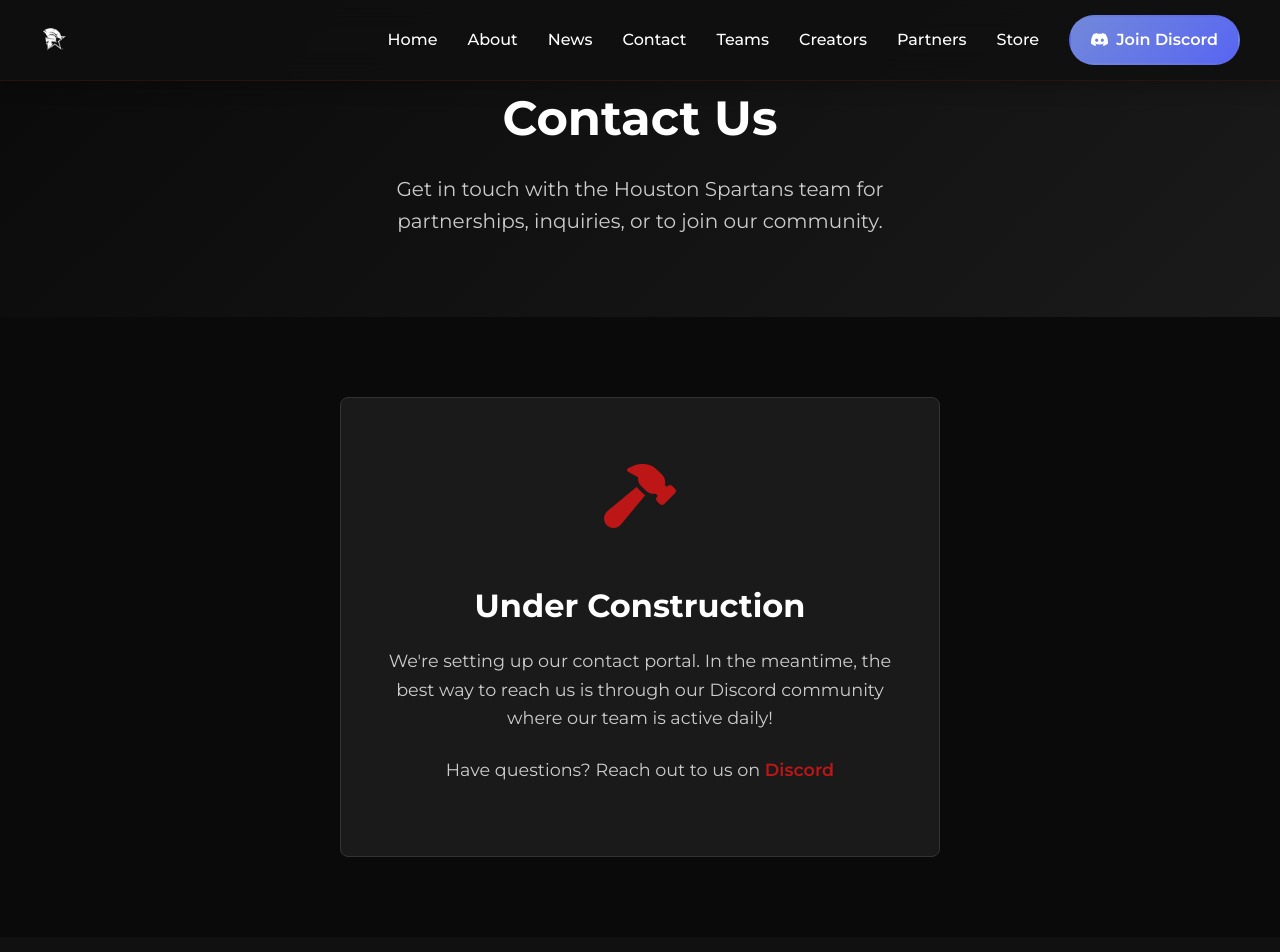
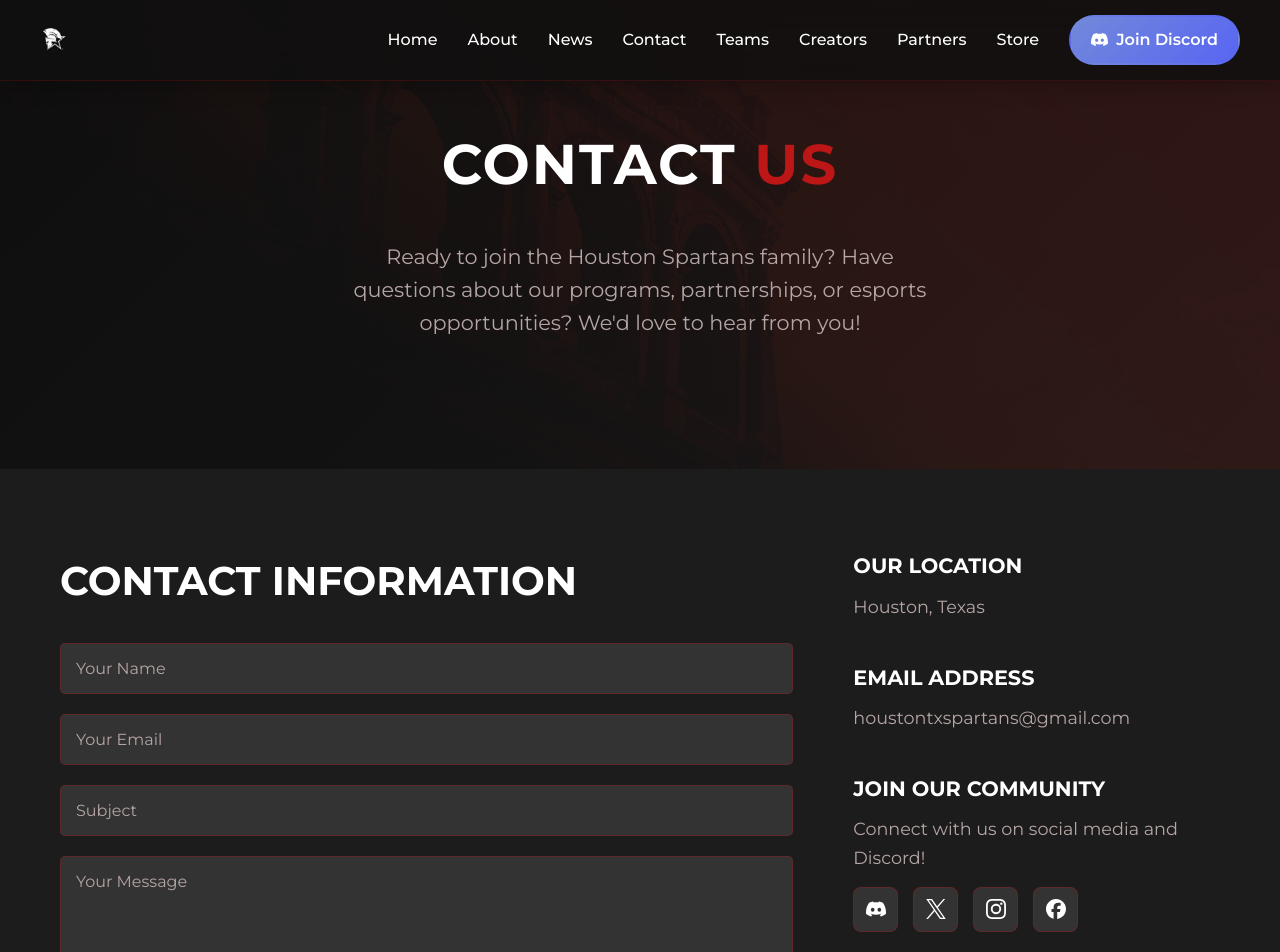
Before and after one commit to adamsmithdev/houston-spartans, a Next.js app: page /contact in a window 1280 px wide. Shown: the top 952 px of the page. Built offline with nearby package versions, Linux system fonts and the light colour scheme.

Commit message:
Adding content to contact page

```diff
--- a/src/app/contact/page.tsx
+++ b/src/app/contact/page.tsx
@@ -1,11 +1,11 @@
-import PlaceholderPage from '@/components/PlaceholderPage';
+import ContactHero from '@/components/ContactHero';
+import Contact from '@/components/Contact';
 
 export default function ContactPage() {
 	return (
-		<PlaceholderPage
-			title="Contact Us"
-			description="Get in touch with the Houston Spartans team for partnerships, inquiries, or to join our community."
-			comingSoonText="We're setting up our contact portal. In the meantime, the best way to reach us is through our Discord community where our team is active daily!"
-		/>
+		<main>
+			<ContactHero />
+			<Contact />
+		</main>
 	);
 }
--- a/src/components/Contact.module.css
+++ b/src/components/Contact.module.css
@@ -76,36 +76,6 @@
 	color: #b5a5a5;
 }
 
-.submitBtn {
-	width: 100%;
-	padding: 15px 30px;
-	background: linear-gradient(45deg, var(--primary-red), #ff6666);
-	color: white;
-	border: none;
-	border-radius: 5px;
-	font-size: 1.1rem;
-	font-weight: 600;
-	cursor: pointer;
-	transition: all 0.3s ease;
-	text-transform: uppercase;
-	letter-spacing: 1px;
-	margin-top: 20px;
-	z-index: 5;
-	position: relative;
-	pointer-events: auto;
-}
-
-.submitBtn:hover {
-	transform: translateY(-3px);
-	box-shadow: 0 15px 40px rgba(188, 22, 22, 0.4);
-}
-
-.contactText {
-	color: #ffffff;
-	margin-top: 20px;
-	font-size: 1.1rem;
-}
-
 .contactInfo {
 	display: flex;
 	flex-direction: column;
@@ -121,6 +91,38 @@
 .infoItem p {
 	color: #b5a5a5;
 	font-size: 1.1rem;
+}
+
+.socialLinks {
+	display: flex;
+	gap: 15px;
+	margin-top: 15px;
+}
+
+.socialLinks a {
+	display: flex;
+	align-items: center;
+	justify-content: center;
+	width: 45px;
+	height: 45px;
+	color: white;
+	transition: all 0.3s ease;
+	text-decoration: none;
+	border-radius: 8px;
+	background: rgba(255, 255, 255, 0.1);
+	border: 1px solid rgba(188, 22, 22, 0.3);
+}
+
+.socialLinks a:hover {
+	color: #bc1616;
+	transform: translateY(-3px);
+	background: rgba(188, 22, 22, 0.1);
+	border-color: #bc1616;
+}
+
+.socialLinks svg {
+	width: 20px;
+	height: 20px;
 }
 
 .missionStatement {
@@ -150,3 +152,44 @@
 		padding: 60px 0;
 	}
 }
+
+/* Notification Styles */
+.notification {
+	position: fixed;
+	top: 20px;
+	right: 20px;
+	padding: 15px 20px;
+	border-radius: 8px;
+	color: white;
+	font-weight: 600;
+	z-index: 1000;
+	min-width: 300px;
+	box-shadow: 0 10px 30px rgba(0, 0, 0, 0.3);
+	animation: slideIn 0.3s ease-out;
+}
+
+.notificationSuccess {
+	background: linear-gradient(135deg, #22c55e, #16a34a);
+	border-left: 4px solid #15803d;
+}
+
+.notificationError {
+	background: linear-gradient(135deg, #ef4444, #dc2626);
+	border-left: 4px solid #b91c1c;
+}
+
+.notificationInfo {
+	background: linear-gradient(135deg, #3b82f6, #2563eb);
+	border-left: 4px solid #1d4ed8;
+}
+
+@keyframes slideIn {
+	from {
+		transform: translateX(100%);
+		opacity: 0;
+	}
+	to {
+		transform: translateX(0);
+		opacity: 1;
+	}
+}
--- a/src/components/Contact.tsx
+++ b/src/components/Contact.tsx
@@ -1,7 +1,9 @@
 'use client';
 
 import { useState } from 'react';
-import { Container } from '@/components/ui';
+import Link from 'next/link';
+import { Container, Button } from '@/components/ui';
+import { DiscordIcon, XIcon, InstagramIcon, FacebookIcon } from './icons';
 import styles from './Contact.module.css';
 
 interface FormData {
@@ -129,11 +131,10 @@
 									required
 								/>
 							</div>
-							<button type="submit" className={styles.submitBtn}>
+							<Button type="submit" variant="submit">
 								SUBMIT
-							</button>
+							</Button>
 						</form>
-						<p className={styles.contactText}>FEEL FREE TO CONTACT US</p>
 					</div>
 
 					<div className={styles.contactInfo}>
@@ -144,6 +145,44 @@
 						<div className={styles.infoItem}>
 							<h3>EMAIL ADDRESS</h3>
 							<p>houstontxspartans@gmail.com</p>
+						</div>
+						<div className={styles.infoItem}>
+							<h3>JOIN OUR COMMUNITY</h3>
+							<p>Connect with us on social media and Discord!</p>
+							<div className={styles.socialLinks}>
+								<Link
+									href="https://discord.gg/fP5Ek7Xv3A"
+									target="_blank"
+									rel="noopener noreferrer"
+									aria-label="Join our Discord"
+								>
+									<DiscordIcon />
+								</Link>
+								<Link
+									href="https://x.com/HTownSpartansGG"
+									target="_blank"
+									rel="noopener noreferrer"
+									aria-label="Follow us on X/Twitter"
+								>
+									<XIcon />
+								</Link>
+								<Link
+									href="https://www.instagram.com/htownspartansgg/"
+									target="_blank"
+									rel="noopener noreferrer"
+									aria-label="Follow us on Instagram"
+								>
+									<InstagramIcon />
+								</Link>
+								<Link
+									href="https://www.facebook.com/TheHoustonSpartans"
+									target="_blank"
+									rel="noopener noreferrer"
+									aria-label="Follow us on Facebook"
+								>
+									<FacebookIcon />
+								</Link>
+							</div>
 						</div>
 					</div>
 				</div>
--- /dev/null
+++ b/src/components/ContactHero.module.css
@@ -0,0 +1,128 @@
+/* Contact Hero Section */
+.contactHero {
+	padding: 120px 0 80px;
+	background: linear-gradient(135deg, #111010 0%, #1a1a1a 100%);
+	position: relative;
+	overflow: hidden;
+}
+
+.contactHero::before {
+	content: '';
+	position: absolute;
+	top: 0;
+	left: 0;
+	right: 0;
+	bottom: 0;
+	background-image: url('/images/backdrops/backdrop-red.png');
+	background-size: cover;
+	background-position: center;
+	opacity: 0.1;
+	z-index: 1;
+}
+
+.heroContent {
+	text-align: center;
+	position: relative;
+	z-index: 2;
+	max-width: 800px;
+	margin: 0 auto;
+}
+
+.contactHero h1 {
+	font-size: 3.5rem;
+	font-weight: 700;
+	margin-bottom: 30px;
+	color: #ffffff;
+	text-transform: uppercase;
+	letter-spacing: 2px;
+}
+
+.heroDescription {
+	font-size: 1.3rem;
+	color: #b5a5a5;
+	margin-bottom: 50px;
+	line-height: 1.6;
+	max-width: 600px;
+	margin-left: auto;
+	margin-right: auto;
+}
+
+.contactMethods {
+	display: flex;
+	justify-content: center;
+	gap: 60px;
+	margin-top: 40px;
+}
+
+.method {
+	display: flex;
+	flex-direction: column;
+	align-items: center;
+	gap: 15px;
+	padding: 30px 20px;
+	background: rgba(255, 255, 255, 0.05);
+	border-radius: 15px;
+	border: 1px solid rgba(188, 22, 22, 0.2);
+	transition: all 0.3s ease;
+	min-width: 150px;
+}
+
+.method:hover {
+	transform: translateY(-10px);
+	background: rgba(188, 22, 22, 0.1);
+	border-color: #bc1616;
+}
+
+.method i {
+	font-size: 2.5rem;
+	color: #bc1616;
+	transition: transform 0.3s ease;
+}
+
+.method:hover i {
+	transform: scale(1.2);
+}
+
+.method span {
+	color: #ffffff;
+	font-weight: 600;
+	font-size: 1.1rem;
+	text-transform: uppercase;
+	letter-spacing: 1px;
+}
+
+/* Responsive Design */
+@media (max-width: 768px) {
+	.contactHero {
+		padding: 100px 0 60px;
+	}
+
+	.contactHero h1 {
+		font-size: 2.8rem;
+	}
+
+	.heroDescription {
+		font-size: 1.1rem;
+		margin-bottom: 40px;
+	}
+
+	.contactMethods {
+		flex-direction: column;
+		gap: 30px;
+		align-items: center;
+	}
+
+	.method {
+		min-width: 200px;
+	}
+}
+
+@media (max-width: 480px) {
+	.contactHero h1 {
+		font-size: 2.2rem;
+	}
+
+	.heroDescription {
+		font-size: 1rem;
+	}
+}
--- /dev/null
+++ b/src/components/ContactHero.tsx
@@ -0,0 +1,22 @@
+import { Container } from '@/components/ui';
+import styles from './ContactHero.module.css';
+import globalStyles from '@/styles/globals.module.css';
+
+export default function ContactHero() {
+	return (
+		<section className={styles.contactHero}>
+			<Container>
+				<div className={styles.heroContent}>
+					<h1>
+						CONTACT <span className={globalStyles.headingHighlight}>US</span>
+					</h1>
+					<p className={styles.heroDescription}>
+						Ready to join the Houston Spartans family? Have questions about our
+						programs, partnerships, or esports opportunities? We&apos;d love to
+						hear from you!
+					</p>
+				</div>
+			</Container>
+		</section>
+	);
+}
--- a/src/components/ui/Button.module.css
+++ b/src/components/ui/Button.module.css
@@ -73,6 +73,7 @@
 	border-radius: 25px;
 	box-shadow: 0 10px 30px rgba(188, 22, 22, 0.3);
 	width: 100%;
+	justify-content: center;
 }
 
 .button-submit:hover:not(:disabled) {
```
